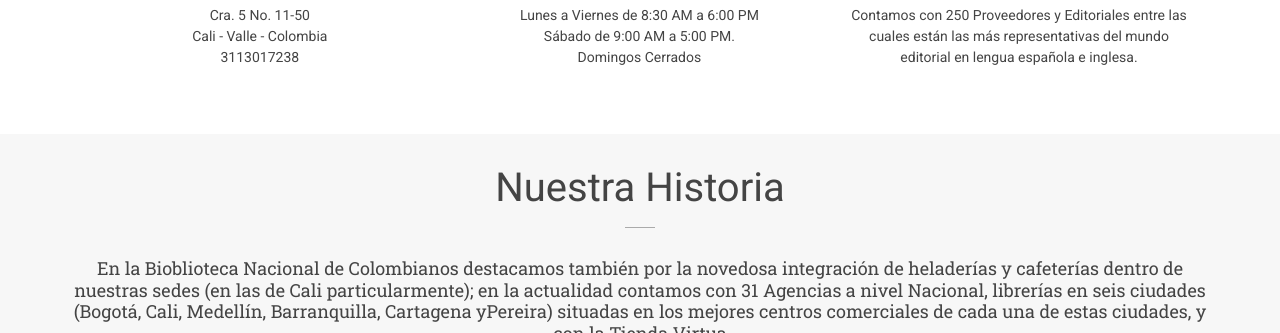
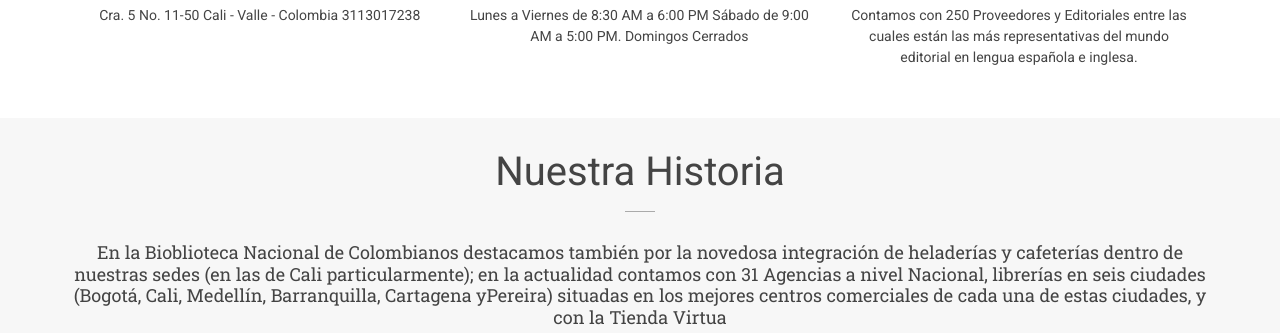
Before and after one commit to VictorCanas/51900-Web, a plain HTML site: page index.html in a window 1280 px wide. Shown: the part 460-793 px from the top of the page. Drawn offline with nearby package versions, Linux system fonts and the light colour scheme.

Commit message:
removed br

```diff
--- a/css/style.css
+++ b/css/style.css
@@ -39,6 +39,15 @@
   font-weight: 300;
   font-family: Roboto, 'Open Sans', Arial, sans-serif;
   overflow: hidden;
+}
+
+.container h2 {
+  margin-top: 0;
+}
+
+.container p {
+  margin: 0;
+  padding: 0;
 }
 
 .section .container {
--- a/index.html
+++ b/index.html
@@ -60,8 +60,9 @@
           </h1>
           <h1 class="service">Dirección</h1>
           <p>
-            Cra. 5 No. 11-50 <br />
-            Cali - Valle - Colombia <br />3113017238
+            Cra. 5 No. 11-50
+            Cali - Valle - Colombia
+            3113017238
           </p>
         </div>
         <div class="responsivegroup"></div>
@@ -75,7 +76,7 @@
           </h1>
           <h1 class="service">Horario de Atención</h1>
           <p>
-            Lunes a Viernes de 8:30 AM a 6:00 PM<br /> Sábado de 9:00 AM a 5:00 PM.<br />Domingos Cerrados
+            Lunes a Viernes de 8:30 AM a 6:00 PM Sábado de 9:00 AM a 5:00 PM. Domingos Cerrados
           </p>
         </div>
         <div class="col three">
```
Also changed, not shown: pages/homework.html (+0 -1 lines), pages/resources.html (+0 -1 lines).
